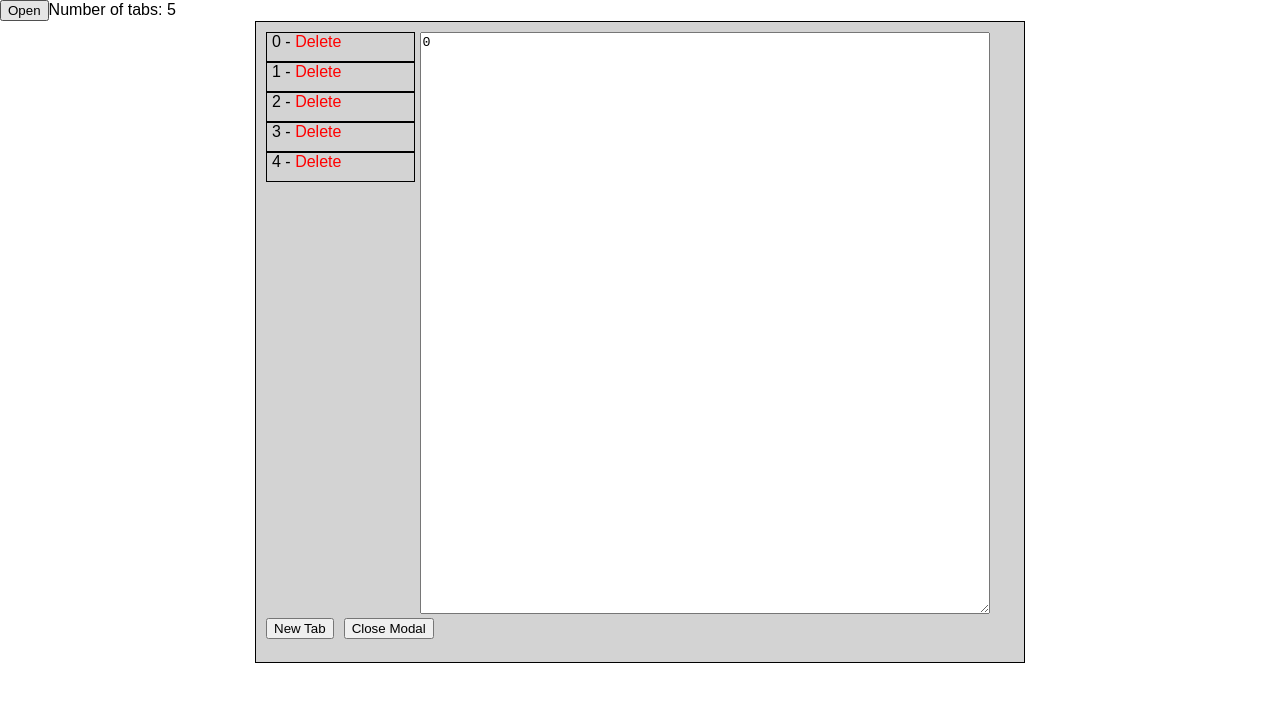
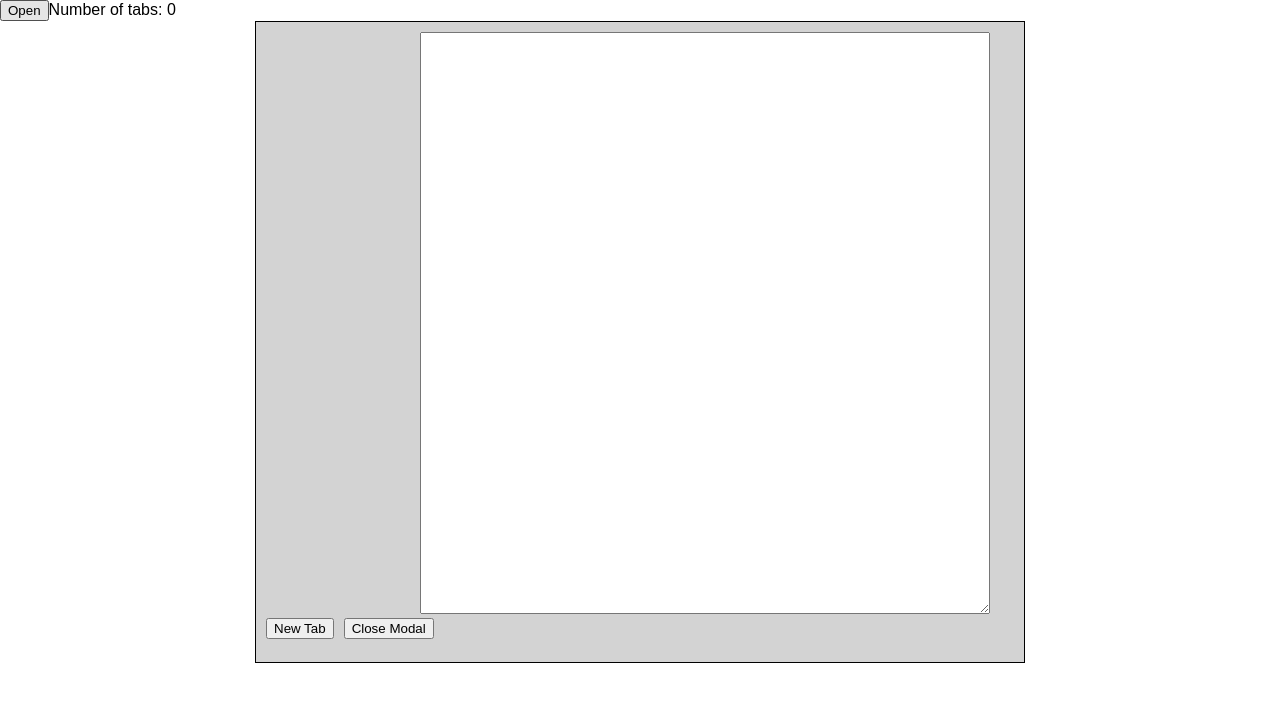
Before and after one commit to TrevorS/challenge-discord, a React (Create React App) app: page / in a window 1280 px wide. Both pictures are taken after a click on the button "Open". Shown: the top 702 px of the page. Built offline with nearby package versions, Linux system fonts and the light colour scheme.

Commit message:
Implement localStorage requirement.

```diff
--- a/src/components/Tab.js
+++ b/src/components/Tab.js
@@ -5,7 +5,9 @@ class Tab extends Component {
     super(props);
 
     const index = this.props.selectedTab;
-    const text = this.props.tabs[index].text;
+    const tab = this.props.tabs[index];
+
+    const text = this.props.tabs[index] && this.props.tabs[index].text || '';
 
     this.state = {
       text,
--- a/src/index.js
+++ b/src/index.js
@@ -7,10 +7,23 @@ import registerServiceWorker from './registerServiceWorker';
 import { createStore } from 'redux';
 import { Provider } from 'react-redux';
 
-
 import reducer from './reducers';
 
-const store = createStore(reducer);
+const getInitialState = () => {
+  const item = localStorage.getItem('tabsChallenge');
+
+  if (item) {
+    return JSON.parse(item);
+  }
+
+  return undefined;
+}
+
+const store = createStore(reducer, getInitialState());
+
+store.subscribe(() => {
+  localStorage.setItem('tabsChallenge', JSON.stringify(store.getState()));
+});
 
 const Challenge = () => (
   <Provider store={store}>
--- a/src/reducers/index.js
+++ b/src/reducers/index.js
@@ -8,13 +8,7 @@ import {
 } from '../actions';
 
 const initialState = {
-  tabs: [
-    { text: '0' },
-    { text: '1' },
-    { text: '2' },
-    { text: '3' },
-    { text: '4' },
-  ],
+  tabs: [],
   selectedTab: 0,
   modalOpen: false,
 };
```
